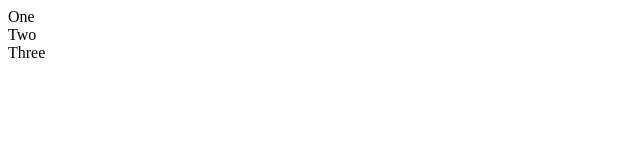
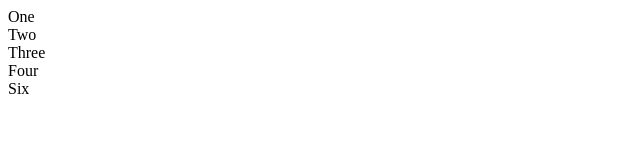
Before and after one commit to fadelarmando/basic-html-css, a plain HTML site: page js.html in a window 1280 px wide. Shown: the full height of the page, 0-640 px from the left. Drawn offline with Linux system fonts and the light colour scheme.

Commit message:
update section

```diff
--- a/js.html
+++ b/js.html
@@ -10,7 +10,9 @@
     <section>
         <div id="one">One</div>
         <div id="two">Two</div>
-        <div id="three">Three</div>
+        <div id="four">Three</div>
+        <div id="five">Four</div>
+        <div id="six">Six</div>
     </section>
 
 </body>
```
